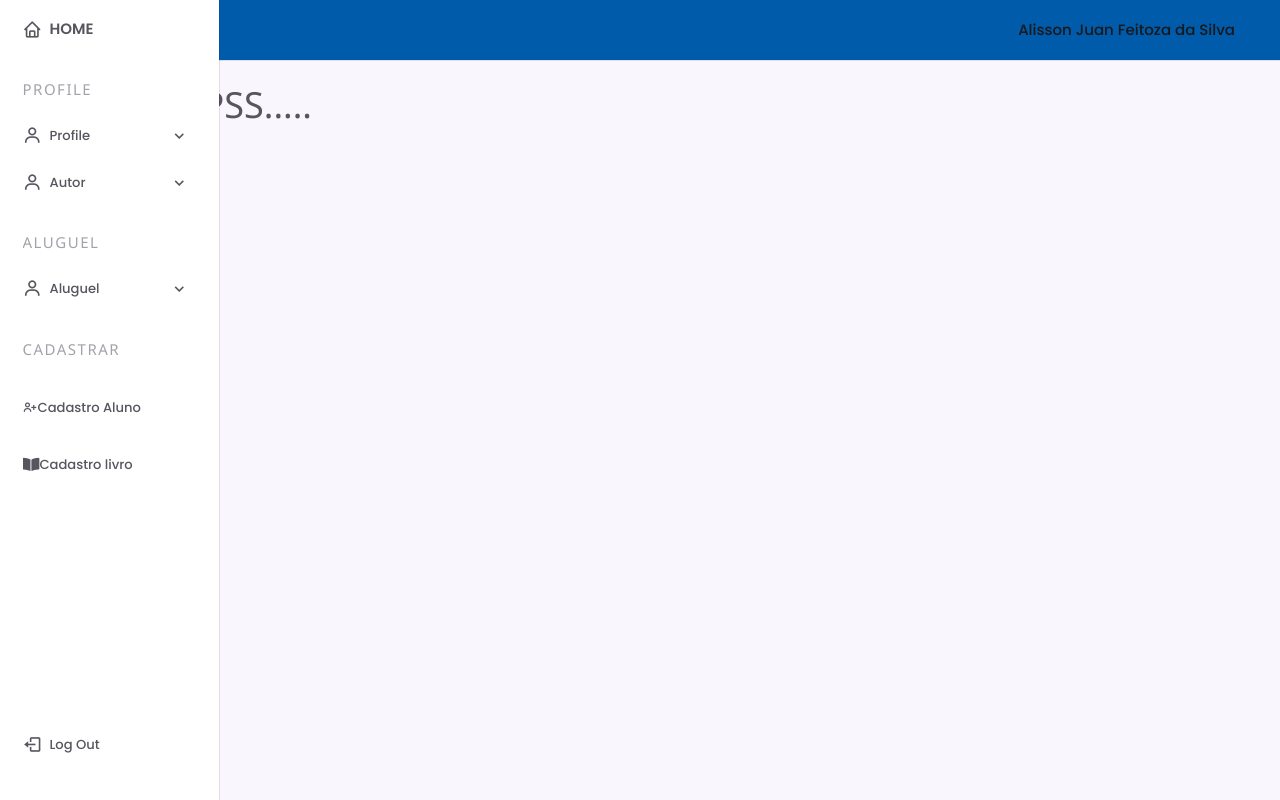
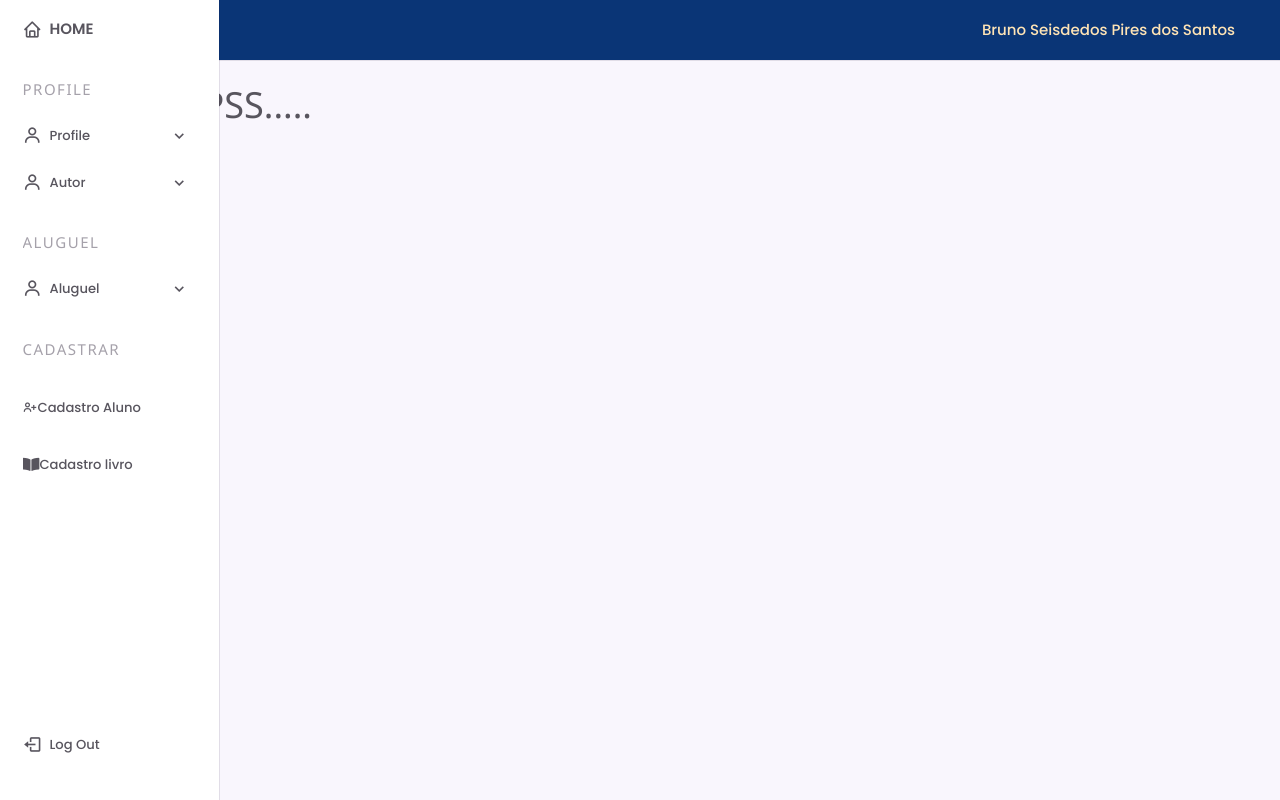
Before and after one commit to BrunoP030/System-bibliotec, a PHP site: page /Biblioteca/header in a window 1280 px wide. Run offline with PHP 8.4, Linux system fonts and the light colour scheme; some libraries are stand-ins or nearby versions.

Commit message:
Ajustando algumas coisas

```diff
--- a/views/header.php
+++ b/views/header.php
@@ -31,11 +31,11 @@
 
 <body>
     <!--========== HEADER ==========-->
-    <header class="header" style="background: #005BAA;">
+    <header class="header" style="background: #0a3576;">
         <div class="header__container">
-            <a href="#" class="header__logo">Estrutura MVC</a>
+            <a href="#" class="header__logo" style="color: #FFE4B5;">Estrutura MVC</a>
 
-            <a href="#" class="header__logo">Alisson Juan Feitoza da Silva</a>
+            <a href="#" class="header__logo" style="color: #FFE4B5;" >Bruno Seisdedos Pires dos Santos</a>
 
             <div class="header__toggle">
                 <i class='bx bx-menu' id="header-toggle"></i>
```
Also changed, not shown: README.md, public/images/Screenshot_1.png (deleted), public/images/home_biblioteca.png (added).
